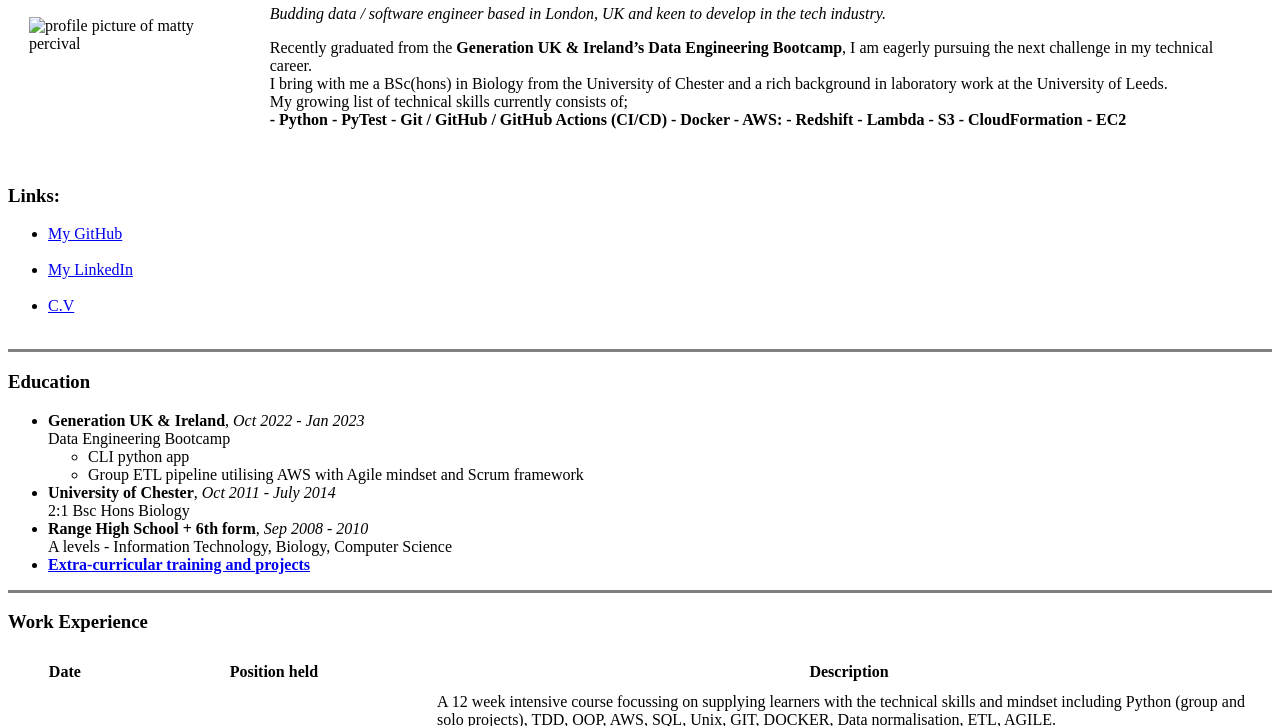
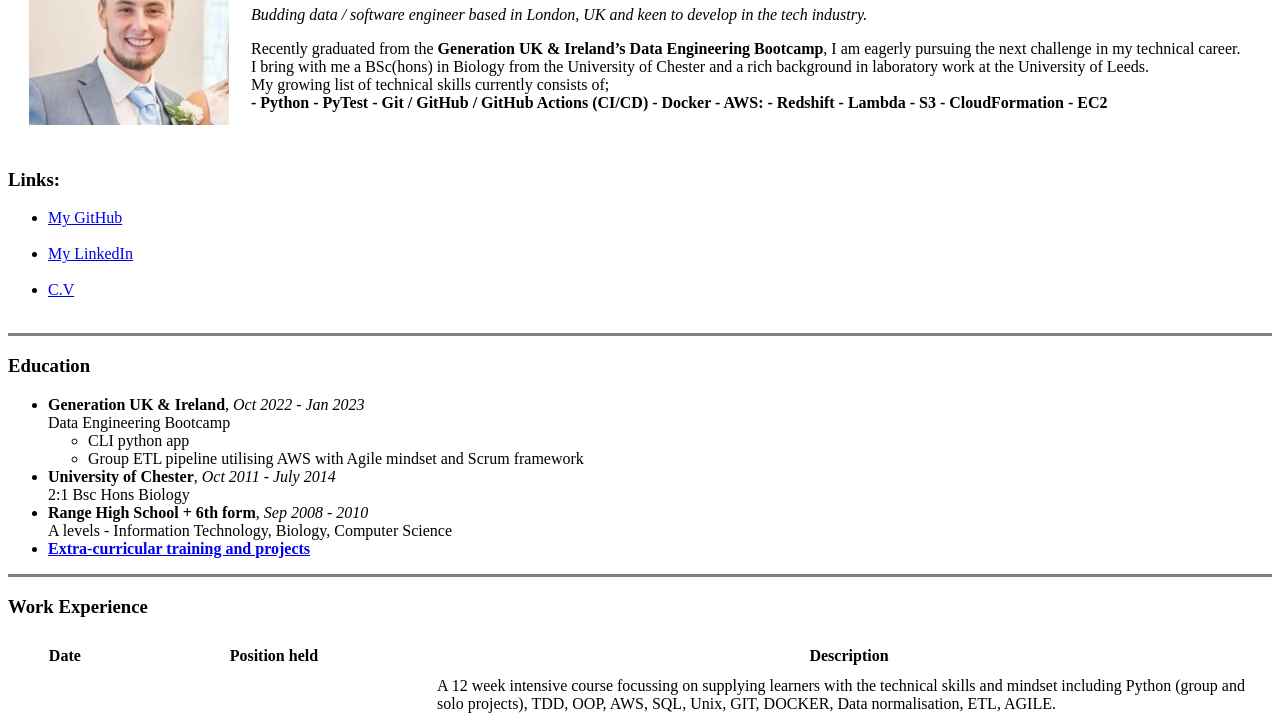
Before and after one commit to matty3191/web-dev-project, a plain HTML site: page index.html in a window 1280 px wide. Shown: the part 104-830 px from the top of the page. Drawn offline with Linux system fonts and the light colour scheme.

Commit message:
add images foler, change file path

```diff
--- a/index.html
+++ b/index.html
@@ -10,7 +10,7 @@
 <body>
     <table cellspacing="20">
         <tr>
-            <td><img src="/images/matty-percival.jpeg" alt="profile picture of matty percival"></td>
+            <td><img src="images/matty-percival.jpeg" alt="profile picture of matty percival"></td>
             <td>
                 <h1> Matty Percival </h1>
                 <p><em>Budding data / software engineer based in London, UK and keen to develop in the tech
```
Also changed, not shown: images/matty-percival.jpeg (added).
